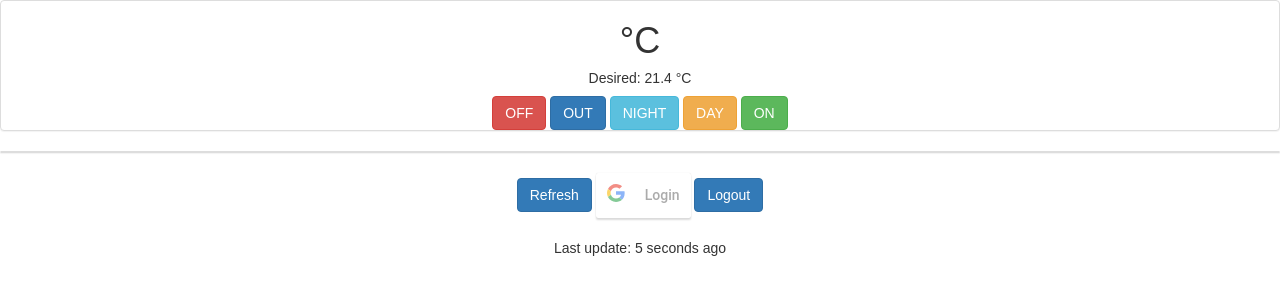
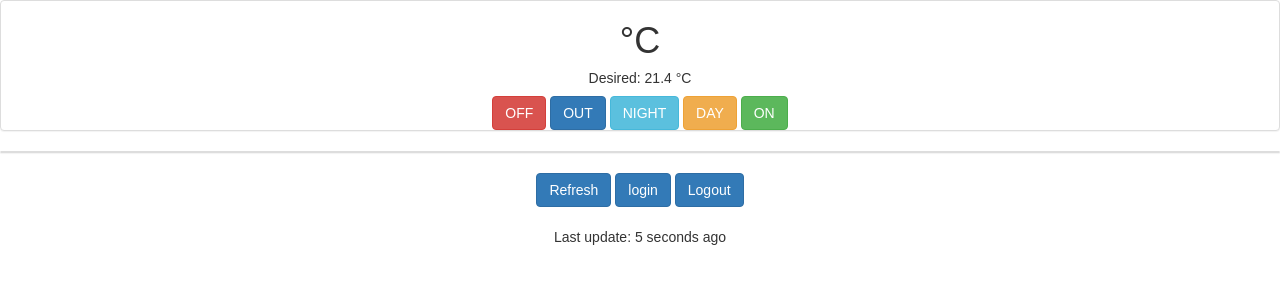
Before and after one commit to pbochynski/smarthome-v3, a React (Create React App) app in the folder client/: page / in a window 1280 px wide. Shown: the top 300 px of the page. Built offline with nearby package versions, Linux system fonts and the light colour scheme; no server answers.

Commit message:
Custom google login

```diff
--- a/client/src/App.js
+++ b/client/src/App.js
@@ -1,5 +1,4 @@
 import React, { Component } from 'react';
-import GoogleLogin from 'react-google-login';
 import Regulator from './Regulator';
 import Sensor from './Sensor';
 import { Button } from 'react-bootstrap';
@@ -34,8 +33,8 @@ class App extends Component {
     this.setState({ token: response.tokenId });
     this.getMetrics();
   }
-  // Fetch passwords after first mount
-  componentDidMount() {
+
+  handleToken() {
     if (window.location.hash) {
       const regex = /id_token=([^&]*)/;
       const str = window.location.hash;
@@ -44,13 +43,29 @@ class App extends Component {
         localStorage.setItem("id_token", m[1]);
         localStorage.setItem("login_hint",jwtDecode(m[1]).email);
         this.setState({ token: m[1] });
+        window.history.pushState("", document.title, window.location.pathname
+        + window.location.search);
       }
     }
+  }
+  // Fetch passwords after first mount
+  componentDidMount() {
+    this.handleToken();
     setInterval(
       () => { this.setState((prevState, props) => { return { sinceLastUpdate: (new Date().getTime() - prevState.lastUpdate) / 1000 } }) },
       1000
     );
     this.getMetrics();
+  }
+  login = () => {
+    const clientId = "111955432370-0r8pj7ueegnukqsoa9othk8pgnkdvtju.apps.googleusercontent.com";
+    const scopes = "email%20profile%20openid";
+    const login_hint = encodeURI(localStorage.getItem("login_hint") || "");
+    const href = encodeURI(window.location.href.split('#')[0]);
+    console.log("href: "+href);
+    console.log("login_hint: "+login_hint);
+    let redirect = `https://accounts.google.com/o/oauth2/auth?redirect_uri=${href}&response_type=id_token&scope=${scopes}&login_hint=${login_hint}&client_id=${clientId}&gsiwebsdk=2`
+    window.location.assign(redirect);
   }
 
   logout = () => {
@@ -86,15 +101,7 @@ class App extends Component {
         <Regulator value={this.state.regulator} refSensor={this.getRefSensorMetric()} onClick={this.regulatorUpdate} />
         <Sensor metrics={this.state.metrics} />
         <Button bsStyle="primary" onClick={this.getMetrics}>Refresh</Button>{' '}
-        <GoogleLogin
-          className="btn btn-primary"
-          clientId="111955432370-0r8pj7ueegnukqsoa9othk8pgnkdvtju.apps.googleusercontent.com"
-          buttonText="Login"
-          onSuccess={this.responseGoogle}
-          onFailure={this.responseGoogle}
-          uxMode="redirect"
-          loginHint={localStorage.getItem("login_hint")}
-        />{' '}
+        <Button bsStyle="primary" onClick={this.login}>login</Button>{' '}
         <Button bsStyle="primary" onClick={this.logout}>Logout</Button>{' '}
 
         <p><br />Last update: {this.state.sinceLastUpdate} seconds ago</p>
```
Also changed, not shown: 1 other file (tests, documents, lock files or other folders).
